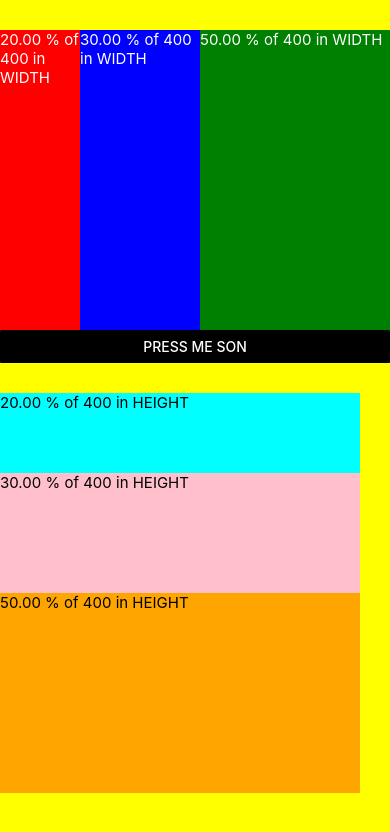
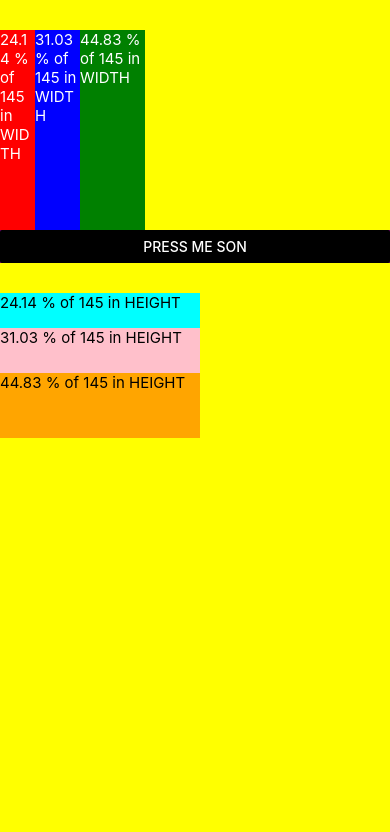
Before and after one commit to DrewIndeed/RN-repack-lazy-loading, a React Native app: screen / in a window 390 px wide. Shown: the top 832 px of the page. Built offline with nearby package versions, Linux system fonts and the light colour scheme.

Commit message:
Scaler test: dimensions consistency 1

```diff
--- a/App.js
+++ b/App.js
@@ -12,30 +12,27 @@ import BaseScaler from './Scaler';
 const App = () => {
   const {height, width} = useWindowDimensions();
 
-  const testValues = [80, 120, 200];
+  const testValues = [35, 45, 65];
   const testColors1 = ['red', 'blue', 'green'];
   const testColors2 = ['cyan', 'pink', 'orange'];
-  const sectionMarginTop = BaseScaler.getWidthBasedTransformValue(30);
 
-  const testViewWidth = BaseScaler.getWidthBasedTransformValue(800);
-  const testViewHeight = BaseScaler.getWidthBasedTransformValue(300);
+  const testContainerMarginTop = BaseScaler.getWidthBasedTransformValue(30);
+  const sectionFontSize = BaseScaler.getWidthBasedTransformValue(20, 0.75);
 
-  const baseHeightForHorizontal = BaseScaler.getWidthBasedTransformValue(300);
-  const widthsForHorizontal = testValues.map(v =>
+  const otherDimension = BaseScaler.getWidthBasedTransformValue(200);
+
+  const transformDimensionsArray = testValues.map(v =>
     BaseScaler.getWidthBasedTransformValue(v),
   );
 
-  const baseWidthForVertival = BaseScaler.getWidthBasedTransformValue(360);
   const heightsForVertival = testValues.map(v =>
     BaseScaler.getWidthBasedTransformValue(v),
   );
 
-  const sumOfTransformValues = widthsForHorizontal.reduce(
+  const sumOfTransformValues = transformDimensionsArray.reduce(
     (acc, cur) => acc + cur,
     0,
   );
-
-  const sectionFontSize = BaseScaler.getWidthBasedTransformValue(20, 0.75);
 
   return (
     <SafeAreaView style={{flex: 1, backgroundColor: 'yellow'}}>
@@ -44,21 +41,19 @@ const App = () => {
           style={{
             display: 'flex',
             flexDirection: 'row',
-            width: testViewWidth,
-            height: testViewHeight,
-            marginTop: sectionMarginTop,
+            marginTop: testContainerMarginTop,
           }}>
-          {widthsForHorizontal.map((val, idx) => (
+          {transformDimensionsArray.map((val, idx) => (
             <View
               key={val + idx}
               style={{
-                height: baseHeightForHorizontal,
-                width: widthsForHorizontal[idx],
+                height: otherDimension,
+                width: transformDimensionsArray[idx],
                 backgroundColor: testColors1[idx],
               }}>
               <Text style={{color: 'white', fontSize: sectionFontSize}}>
                 {(
-                  (widthsForHorizontal[idx] / sumOfTransformValues) *
+                  (transformDimensionsArray[idx] / sumOfTransformValues) *
                   100
                 ).toFixed(2)}{' '}
                 % of {sumOfTransformValues} in WIDTH
@@ -73,9 +68,9 @@ const App = () => {
             title="Press Me Son"
             onPress={() =>
               alert(
-                `w is ${width}; h is ${height}; testViewWidth: ${
-                  testViewWidth / 2
-                }; testViewHeight: ${testViewHeight}; sectionMarginTop: ${sectionMarginTop}`,
+                `w is ${width}; h is ${height}; percentToWholeWidth: ${
+                  (sumOfTransformValues / width).toFixed(4) * 100
+                } %`,
               )
             }
           />
@@ -84,16 +79,14 @@ const App = () => {
         <View
           style={{
             display: 'flex',
-            marginTop: sectionMarginTop,
-            width: testViewWidth,
-            height: testViewHeight,
+            marginTop: testContainerMarginTop,
           }}>
           {heightsForVertival.map((val, idx) => (
             <View
               key={val + idx}
               style={{
                 height: heightsForVertival[idx],
-                width: baseWidthForVertival,
+                width: otherDimension,
                 backgroundColor: testColors2[idx],
               }}>
               <Text style={{fontSize: sectionFontSize}}>
```
